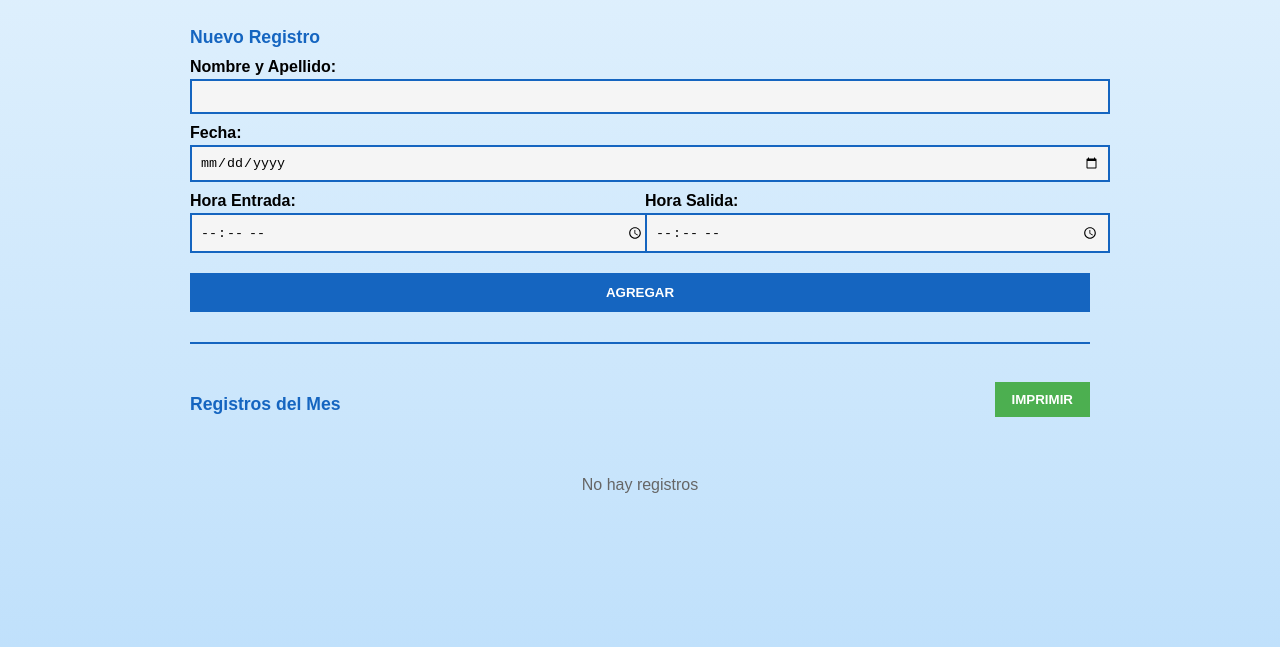
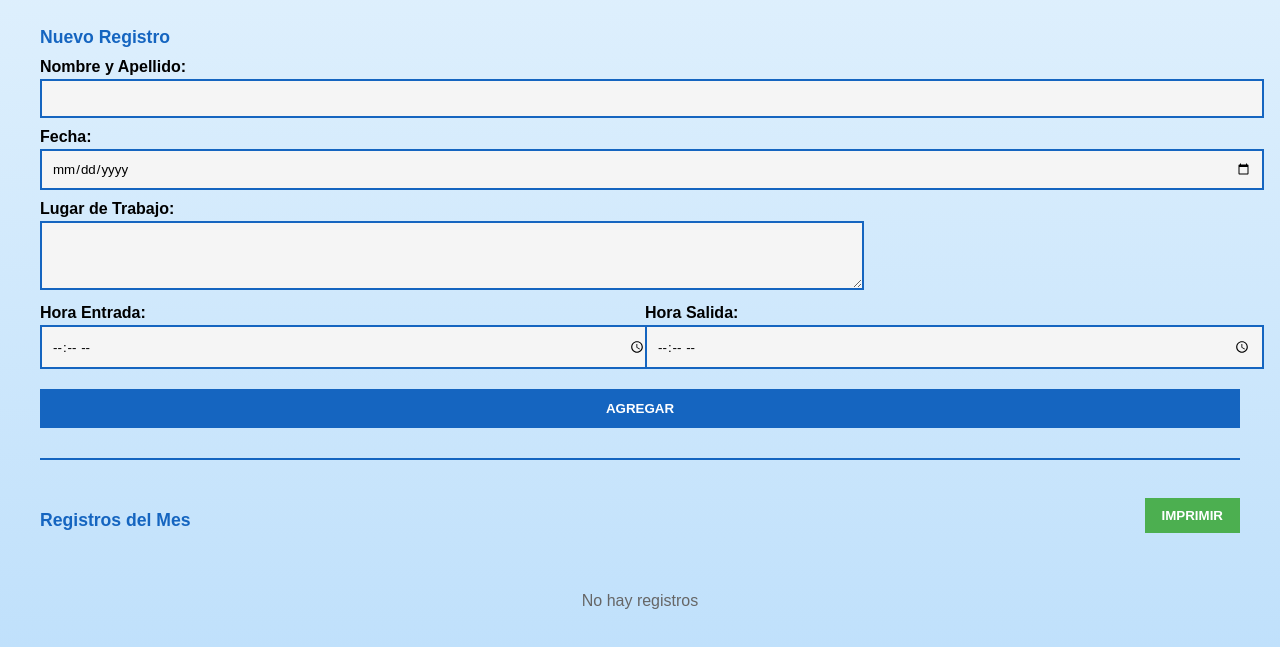
Before and after one commit to melubritos2414-lab/registro-trabajo, a plain HTML site: page index.html in a window 1280 px wide. Shown: the part 123-770 px from the top of the page. Drawn offline with Linux system fonts and the light colour scheme.

Commit message:
Agregar campo Lugar de Trabajo con más espacio

```diff
--- a/css/style.css
+++ b/css/style.css
@@ -1,6 +1,6 @@
 body {
     font-family: Arial, sans-serif;
-    max-width: 900px;
+    max-width: 1200px;
     margin: 20px auto;
     padding: 20px;
     background: linear-gradient(to bottom, #e3f2fd, #bbdefb);
@@ -46,14 +46,22 @@ label {
     font-weight: bold;
 }
 
-input {
+input, textarea {
+
     width: 100%;
-    padding: 8px;
+    padding: 10px;
     border: 2px solid #1565c0;
     background: #f5f5f5;
+    font-family: Arial, sans-serif;
+    resize: vertical;
 }
 
-input:focus {
+.input-ancho {
+    width: 300%;
+    max-width: 800px;
+}
+
+input:focus, textarea:focus {
     outline: none;
     background: white;
     border-color: #0d47a1;
--- a/index.html
+++ b/index.html
@@ -16,13 +16,15 @@
                     <label>Nombre y Apellido:</label>
                     <input type="text" id="nombreCompleto" required>
                 </div>
-
                 <div class="form-group">
                     <label>Fecha:</label>
                     <input type="date" id="fecha" required>
                 </div>
-
-                <div class="form-row">
+                <div class="form-group">
+                    <label>Lugar de Trabajo:</label>
+                    <textarea id="lugarTrabajo" class="input-ancho" rows="3" required></textarea>
+                </div>
+                 <div class="form-row">
                     <div class="form-group">
                         <label>Hora Entrada:</label>
                         <input type="time" id="horaEntrada" required>
@@ -33,13 +35,10 @@
                         <input type="time" id="horaSalida" required>
                     </div>
                 </div>
-
-                <button type="submit" class="btn-agregar">AGREGAR</button>
+                 <button type="submit" class="btn-agregar">AGREGAR</button>
             </form>
-
-        <hr>
-
-        <div class="registros-header">
+            <hr>
+         <div class="registros-header">
             <h2>Registros del Mes</h2>
             <button onclick="imprimirRegistros()" class="btn-imprimir">IMPRIMIR</button>
         </div>
--- a/script.js
+++ b/script.js
@@ -32,6 +32,7 @@ document.getElementById('registroForm').addEventListener('submit', function(e) {
     const nuevoRegistro = {
         id: Date.now(),  // ID único basado en la fecha actual
         nombreCompleto: document.getElementById('nombreCompleto').value,
+        lugarTrabajo: document.getElementById('lugarTrabajo').value,
         fecha: document.getElementById('fecha').value,
         horaEntrada: document.getElementById('horaEntrada').value,
         horaSalida: document.getElementById('horaSalida').value
@@ -83,6 +84,7 @@ function mostrarRegistros() {
                 <button onclick="eliminarRegistro(${registro.id})" class="btn-eliminar">X</button>
             </div>
             <div class="cuadrado-info">
+                <div><strong>Lugar:</strong> ${registro.lugarTrabajo}</div>
                 <div><strong>Fecha:</strong> ${formatearFecha(registro.fecha)}</div>
                 <div><strong>Entrada:</strong> ${registro.horaEntrada}</div>
                 <div><strong>Salida:</strong> ${registro.horaSalida}</div>
```
